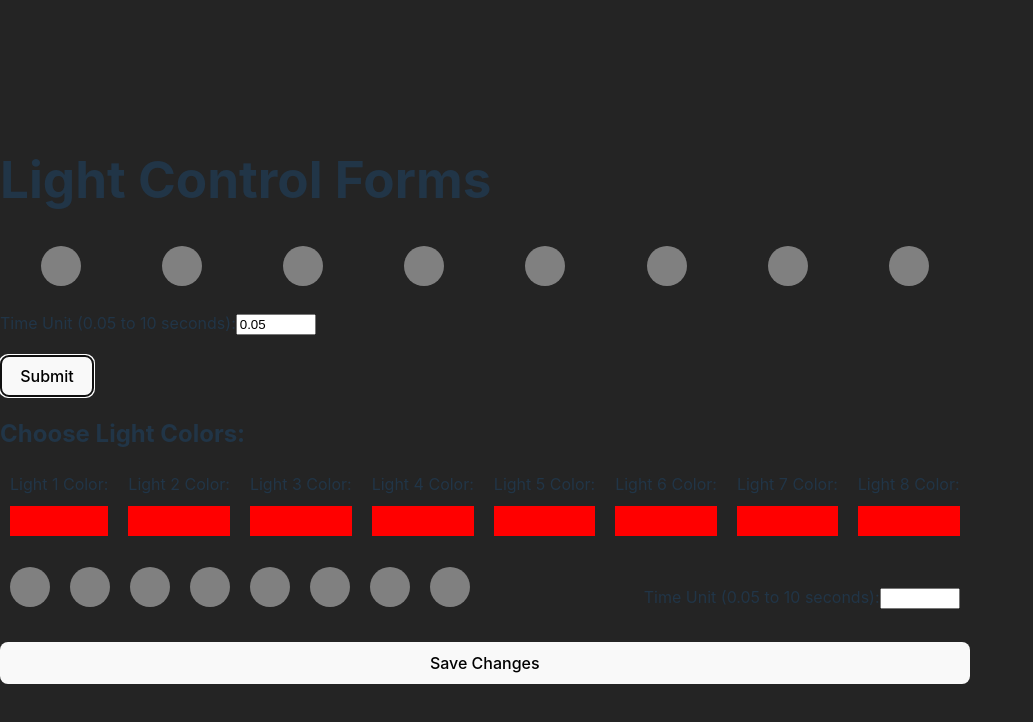
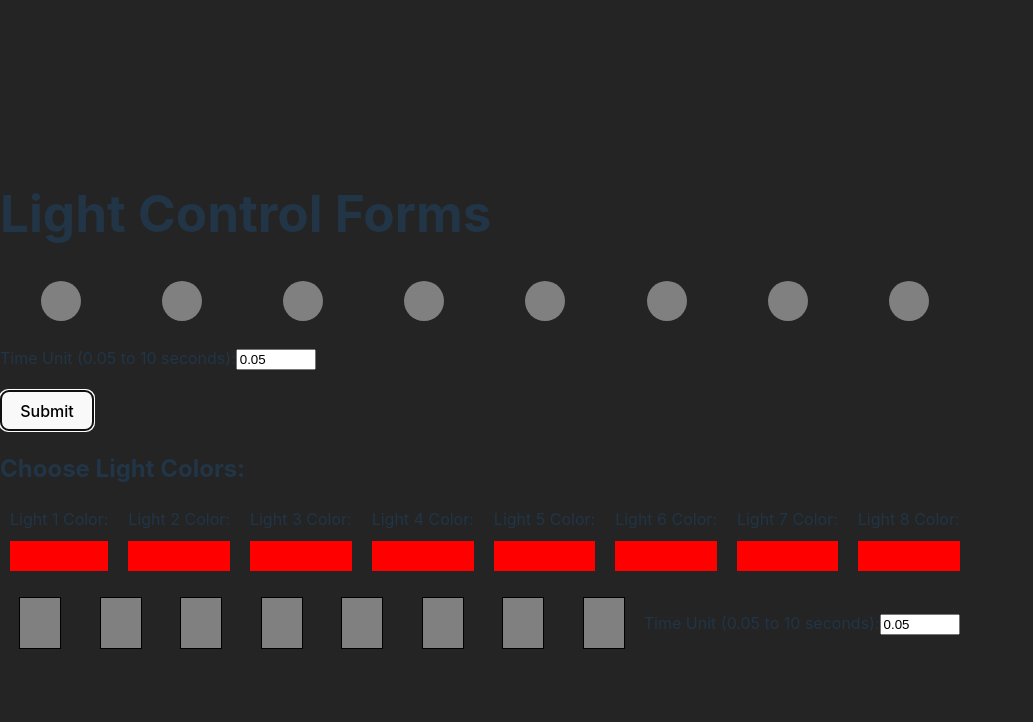
Before and after one commit to RazEfron/lights_code_ui, a React (Vite) app: page / in a window 1280 px wide. Both pictures are taken after a click on the button "Submit". Shown: the top 722 px of the page, without its empty margins (0-1033 px from the left). Built offline with nearby package versions, Linux system fonts and the light colour scheme.

Commit message:
timeline representation looks better

```diff
--- a/src/LightDisplay.css
+++ b/src/LightDisplay.css
@@ -55,3 +55,32 @@ button {
   padding: 10px 20px;
   font-size: 16px;
 }
+
+.no-margin {
+    margin: 0;
+}
+
+.rectangle {
+  width: 100%;
+  height: 100%;
+  background-color: #fff;
+  border-radius: 5px;
+}
+
+.rect {
+    border-radius: 0px;
+    margin: 0px;
+    border: 1px black solid;
+}
+
+.rect.on {
+    border-radius: 0px;
+}
+
+.timeline-lights {
+    margin: 0px;
+}
+
+.light-display {
+    width: 100%
+}
--- a/src/LightDisplay.jsx
+++ b/src/LightDisplay.jsx
@@ -3,6 +3,7 @@ import React, { useState } from "react";
 import "./LightDisplay.css";
 
 const LightDisplay = ({ data, colors, index, isEditing, onUpdate }) => {
+    console.log(data)
   const [lights, setLights] = useState(data.lights);
 
   const handleLightChange = (lightIndex) => {
@@ -17,10 +18,10 @@ const LightDisplay = ({ data, colors, index, isEditing, onUpdate }) => {
 
   return (
     <div className="light-display">
-      <div className="lights">
+      <div className="lights timeline-lights">
         {lights.map((light, lightIndex) => (
-          <div key={lightIndex} className="light-container">
-            <label className="light">
+          <div key={lightIndex} className="light-container no-margin">
+            <label className="light rectangle">
               <input
                 type="checkbox"
                 checked={light}
@@ -28,9 +29,10 @@ const LightDisplay = ({ data, colors, index, isEditing, onUpdate }) => {
                 style={{ display: "none" }}
               />
               <span
-                className={`light-indicator ${light ? "on" : "off"}`}
+                className={`light-indicator rect ${light ? "on" : "off"}`}
                 style={{
                   backgroundColor: light ? colors[lightIndex] : "gray",
+                  height: data.timeUnit
                 }}
               />
             </label>
--- a/src/Timeline.css
+++ b/src/Timeline.css
@@ -8,7 +8,6 @@
 .timeline-segment {
   display: flex;
   align-items: center;
-  margin-bottom: 10px;
 }
 
 .timeline-lights {
--- a/src/Timeline.jsx
+++ b/src/Timeline.jsx
@@ -1,38 +1,22 @@
 // Timeline.js
-import React, { useState } from "react";
+import React from "react";
 import "./Timeline.css";
 import LightDisplay from "./LightDisplay";
 
 const Timeline = ({ formData, colors, onUpdate }) => {
-  const [editIndices, setEditIndices] = useState([]);
-  const [editedTimeUnit, setEditedTimeUnit] = useState(null);
-
-  const handleSave = () => {
-    editIndices.forEach((index) => {
-      onUpdate(index, { ...formData[index], timeUnit: editedTimeUnit });
-    });
-    setEditIndices([]);
-  };
-
-  const handleTimeChange = (e) => {
-    setEditedTimeUnit(parseFloat(e.target.value));
+  const handleSave = (index, updatedTimeUnit) => {
+    onUpdate(index, { ...formData[index], timeUnit: updatedTimeUnit });
   };
 
   return (
     <div className="timeline">
       {formData.map((data, index) => (
-        <div
-          key={index}
-          className={`timeline-segment ${
-            editIndices.includes(index) ? "editing" : ""
-          }`}
-        >
+        <div key={index} className={`timeline-segment`}>
           <div className="timeline-lights">
             <LightDisplay
               data={data}
               colors={colors}
               index={index}
-              isEditing={editIndices.includes(index)}
               onUpdate={onUpdate}
             />
           </div>
@@ -41,19 +25,16 @@ const Timeline = ({ formData, colors, onUpdate }) => {
               Time Unit (0.05 to 10 seconds):
               <input
                 type="number"
-                value={editedTimeUnit}
+                value={data.timeUnit / 1000}
                 min="0.05"
                 max="10"
                 step="0.01"
-                onChange={handleTimeChange}
+                onChange={(e) => handleSave(index, parseFloat(e.target.value) * 1000)}
               />
             </label>
           </div>
         </div>
       ))}
-      <button className="save-button" onClick={handleSave}>
-        Save Changes
-      </button>
     </div>
   );
 };
```
